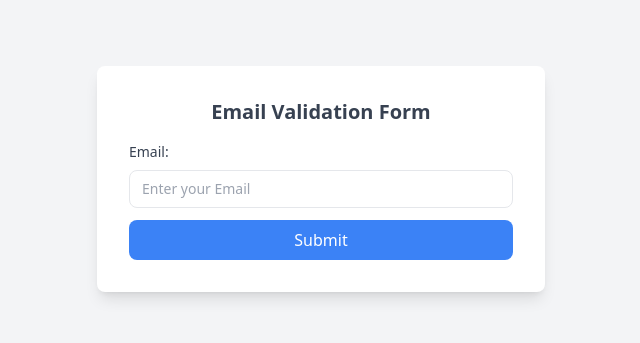
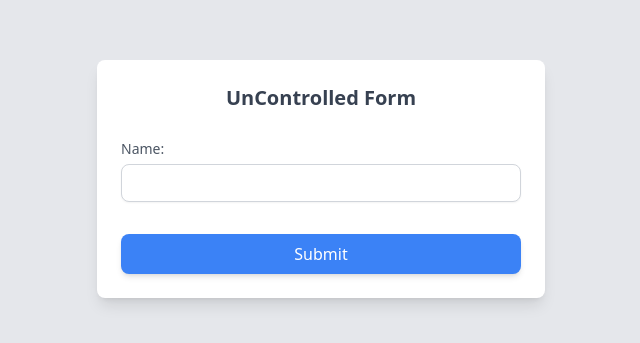
Before and after one commit to Raviteja2003/React-Learn, a React (Vite) app: page / in a window 1280 px wide. Shown: the part 221-564 px from the top of the page, without its empty margins (319-959 px from the left). Built offline with nearby package versions, Linux system fonts and the light colour scheme.

Commit message:
React Forms completed

```diff
--- a/package.json
+++ b/package.json
@@ -12,7 +12,8 @@
   "dependencies": {
     "prop-types": "^15.8.1",
     "react": "^18.3.1",
-    "react-dom": "^18.3.1"
+    "react-dom": "^18.3.1",
+    "react-router-dom": "^6.28.0"
   },
   "devDependencies": {
     "@eslint/js": "^9.13.0",
--- a/src/App.jsx
+++ b/src/App.jsx
@@ -1,6 +1,10 @@
 //import Car from "./components/classComponents/Car"
 
-import FormValidations from "./components/functionalComponents/React Forms/FormValidations"
+import UnCountrolledForm from "./components/functionalComponents/React Forms/UnControlledForm"
+
+//import SelectTextAreaForm from "./components/functionalComponents/React Forms/TextAreaHandling"
+
+//import FormValidations from "./components/functionalComponents/React Forms/FormValidations"
 
 //import MultiInput from "./components/functionalComponents/React Forms/MutliInput"
 
@@ -55,10 +59,11 @@ function App() {
       <StyledList/>
       <SimpleForm/>
       <MultiInput/>
+      <FormValidations/>
+      <SelectTextAreaForm/>
     */
 
-      <FormValidations/>
-
+   < UnCountrolledForm/>
 
   )
 }
--- /dev/null
+++ b/src/components/functionalComponents/React Forms/TextAreaHandling.jsx
@@ -0,0 +1,45 @@
+import { useState } from "react";
+
+function  SelectTextAreaForm()
+{
+    const [formData,setFormData] = useState({
+        color:"",
+        description:"",
+    });
+
+    const handleChange = (event) => {
+        const {name,value} = event.target;
+        setFormData((prevData)=>({
+            ...prevData,
+             [name]:value,
+        }));
+    }
+
+    const handleSubmit = (event) => {
+        event.preventDefault();
+        console.log(formData);
+    }
+
+    return(
+        <div className="flex items-center justify-center min-h-screen bg-gray-200 p-4">
+            <form onSubmit={handleSubmit} className="bg-white p-6 rounded-lg shadow-md w-full max-w-md">
+                <h2 className="text-xl font-semibold text-gray-700 mb-4 text-center">Select and TextArea Form</h2>
+                <label className="block mb-3 text-sm font-medium text-gray-700">Favourite Color : </label>
+                <select name="color" value={formData.color} onChange={handleChange} className="w-full px-3 py-2 mt-1 mb-3 border border-gray-300 rounded-lg focus:outline-none focus:ring-2 focus:ring-blue-400">
+                    <option value="">Select a color</option>
+                    <option value="red">Red</option>
+                    <option value="green">Green</option>
+                    <option value="blue">Blue</option>
+                </select>
+                <label className="block mb-2 text-sm font-medium text-gray-700">Description
+                    <textarea name="description" value={formData.description} onChange={handleChange} rows={4} placeholder="Enter a Description" className="w-full px-3 py-2 mt-2 border border-gray-300 rounded-lg focus:outline-none focus:ring-2 focus:ring-blue-400">
+                    </textarea>
+                </label>
+                <button type="submit" className="w-full py-2 mt-4 text-white bg-blue-500 hover:bg-blue-600 rounded-lg shadow-md transition-all duration-200">Submit</button>
+            </form>
+        </div>
+    )
+}
+
+
+export default SelectTextAreaForm;
--- /dev/null
+++ b/src/components/functionalComponents/React Forms/UnControlledForm.jsx
@@ -0,0 +1,26 @@
+import { useRef } from "react";
+
+//uncontrolled componenets acess the value of input fields directly via the DOM , typically using refs
+function UnControlledForm()
+{
+    const inputRef = useRef(null);
+
+    const handleSubmit = (event) => {
+        event.preventDefault();
+        alert(`Submitted value : ${inputRef.current.value}`);
+    }
+
+    return(
+        <div className="flex items-center justify-center min-h-screen p-4 bg-gray-200">
+            <form onSubmit={handleSubmit} className="w-full max-w-md p-6 bg-white rounded-lg shadow-lg">
+                <h2 className=" text-xl font-semibold text-gray-700 text-center mb-6">UnControlled Form</h2>
+                <label className="block mb-4"><span className="text-sm font-medium text-gray-600">Name:</span>
+                    <input type="text" ref={inputRef} className="w-full px-3 py-2 mt-1 text-sm border border-gray-300 rounded-lg shadow-sm focus:outline-none focus:ring-2 focus:ring-blue-400 focus:border-blue-400 "/>
+                </label>
+                <button type="submit" className="w-full  text-white py-2 mt-4 bg-blue-500 rounded-lg shadow-md hover:bg-blue-600 transition-all duration-200">Submit</button>
+             </form>
+        </div>
+
+    )
+}
+export default UnControlledForm;
```
Also changed, not shown: 1 other file (tests, documents, lock files or other folders).
